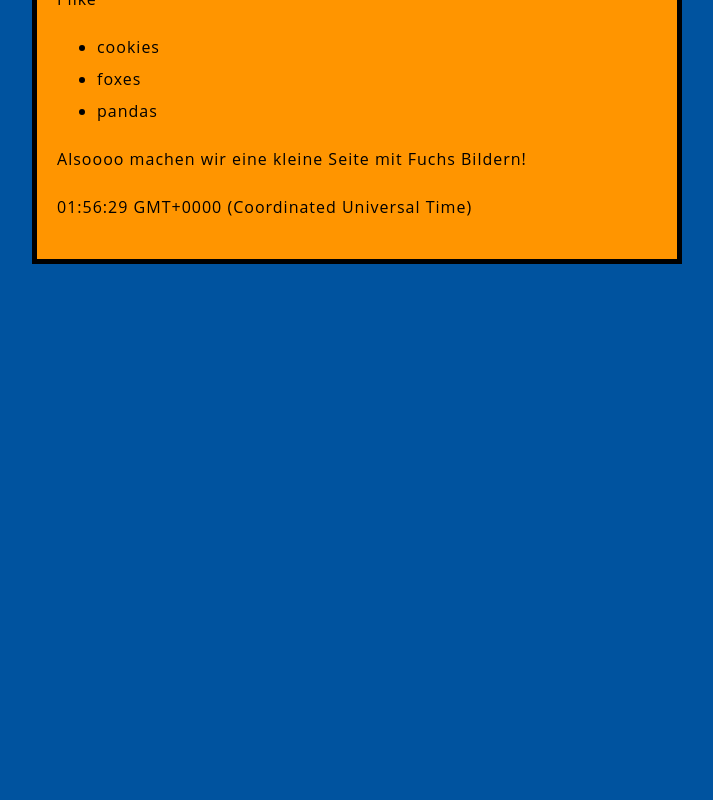
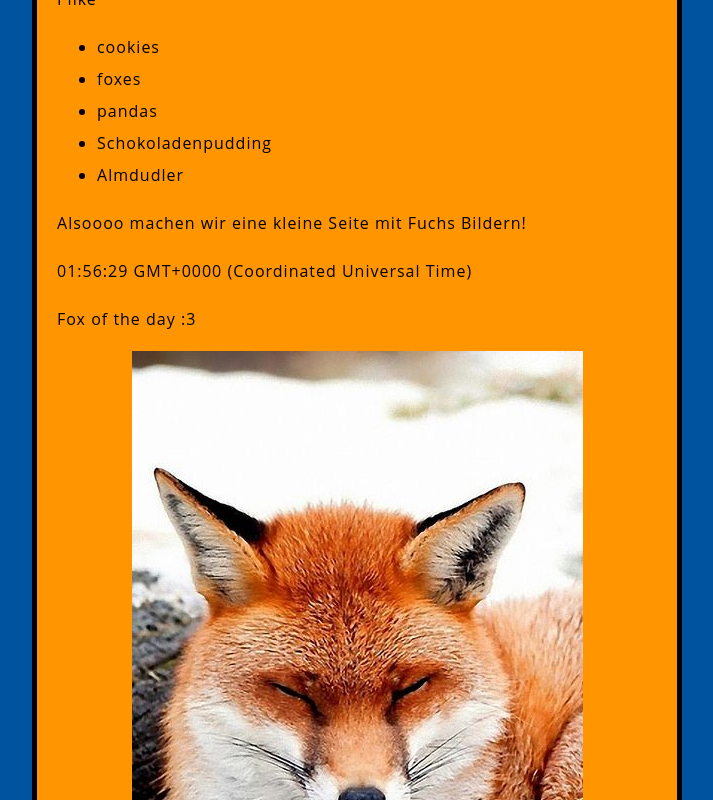
Before and after one commit to 14rau/lernprojekt, a plain HTML site: page index.html in a window 1280 px wide. Shown: the part 160-960 px from the top of the page, without its empty margins (283-996 px from the left). Before the commit the page ends 800 px from the top, so only its background shows below. Drawn offline with Linux system fonts and the light colour scheme.

Commit message:
Fox of the day

```diff
--- a/index.html
+++ b/index.html
@@ -2,7 +2,8 @@
 <html>
   <head>
     <meta charset="utf-8">
-    <title>My test page</title>
+    <title>Hallo
+    </title>
     <link href="styles/style.css" rel="stylesheet" type="text/css">
   </head>
   <body>
@@ -14,6 +15,8 @@
       <li>cookies</li>
       <li>foxes</li>
       <li>pandas</li>
+      <li>Schokoladenpudding</li>
+      <li>Almdudler</li>
     </ul>
 
     <p>Alsoooo machen wir eine kleine Seite mit Fuchs Bildern!</p>
@@ -26,5 +29,21 @@
         clock.innerHTML = date.toTimeString();
       }, 1000)
     </script>
+
+<p>Fox of the day :3</p>
+
+
+
+
+
+
+    <img src="images/1.jpg">
+  <br>
+    <img src="images/10.jpg">
+  <br>
+    <img src="images/2.jpg">
+
+
+
   </body>
 </html>
```
